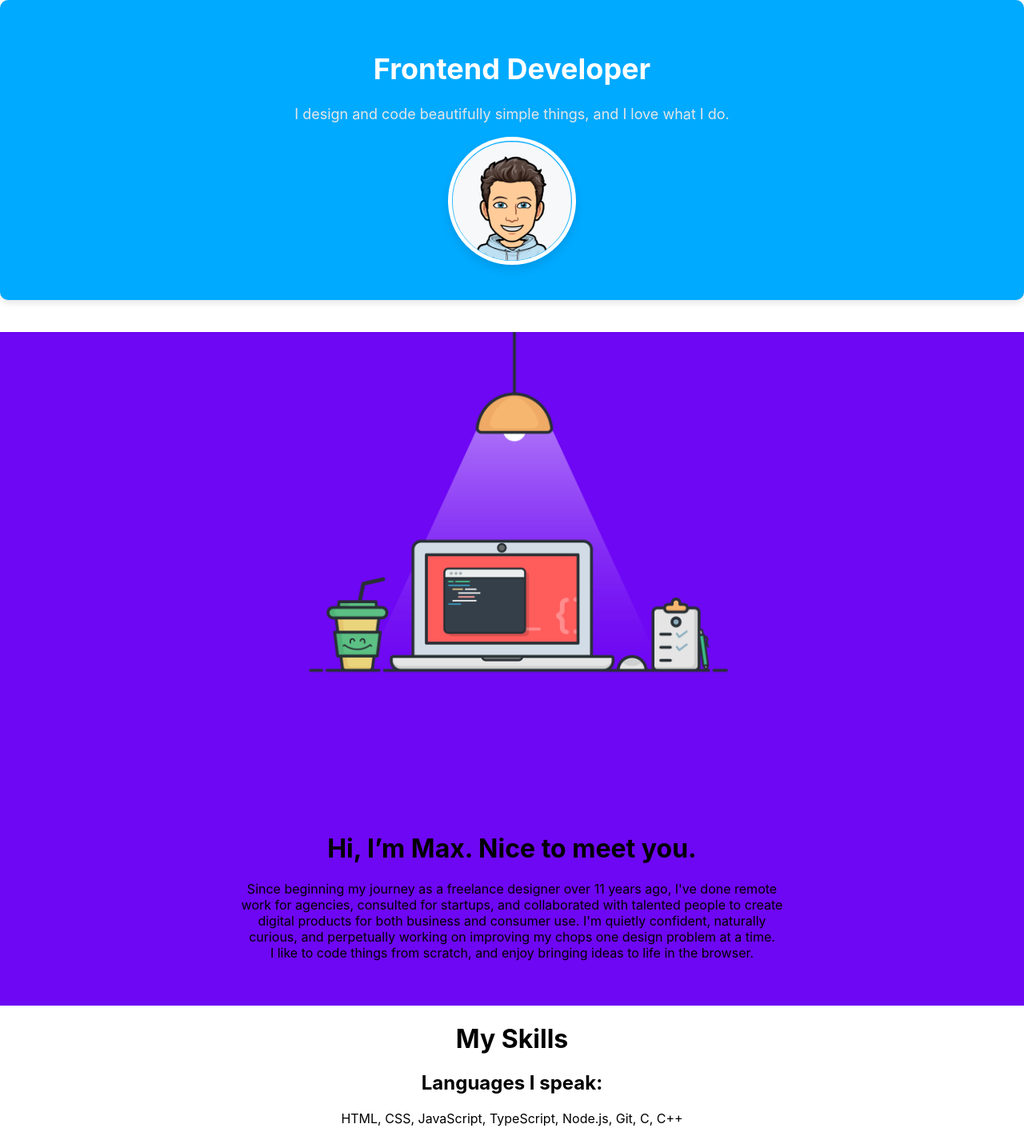
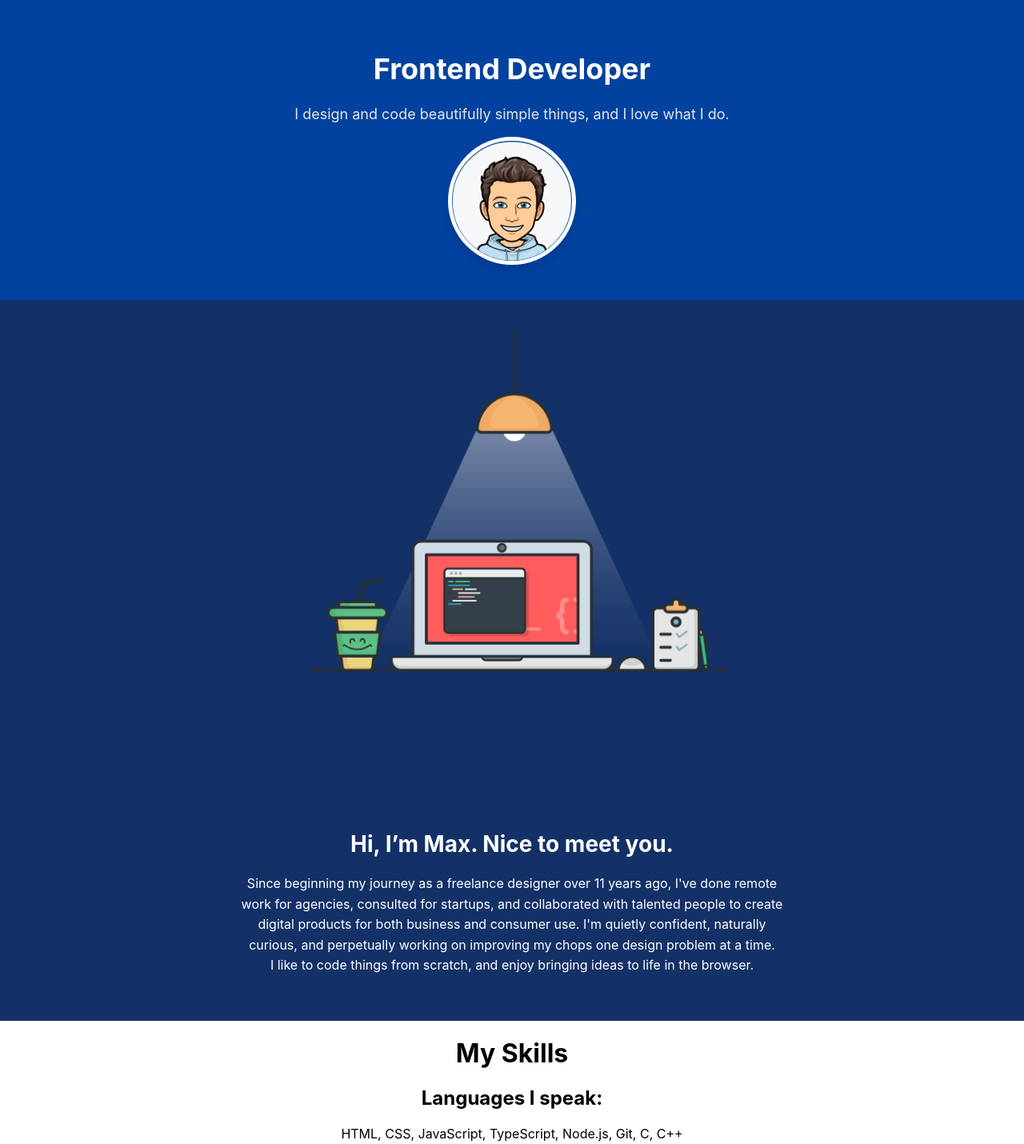
Before and after one commit to Kabadzh0b/portfolio, a React (Create React App) app: page / in a window 1280 px wide. Shown: the top 1430 px of the page at 80% size. Built offline with nearby package versions, Linux system fonts and the light colour scheme.

Commit message:
Information styles

```diff
--- /dev/null
+++ b/src/components/Information/Information.css
@@ -0,0 +1,18 @@
+.BackGroundDarkBlue {
+    background-color: #143167;
+    color: #fff;
+    padding: 40px;
+}
+
+.BackGroundDarkBlue h1 {
+    font-size: 28px;
+    font-weight: bold;
+    text-align: center;
+    margin-bottom: 20px;
+}
+
+.BackGroundDarkBlue p {
+    font-size: 16px;
+    line-height: 1.6;
+    text-align: center;
+}
--- a/src/components/Information/Information.tsx
+++ b/src/components/Information/Information.tsx
@@ -1,10 +1,11 @@
 // @ts-ignore
 import art from "../../images/gummy-coding.png";
 import React from "react";
+import './Information.css';
 
 const Information = () => {
     return (
-        <div className="BackGroundDarkBlue MarginTop5 PaddingBot5">
+        <div className="BackGroundDarkBlue">
             <img className="Art" src={art} alt="cute art"/>
             <h1>Hi, I’m Max. Nice to meet you.</h1>
             <p>Since beginning my journey as a freelance designer over 11 years ago, I've done remote<br/>
--- a/src/components/introduction/Introduction.css
+++ b/src/components/introduction/Introduction.css
@@ -1,7 +1,6 @@
 .Hero {
-    background-color: #00aaff;
+    background-color: #01429f;
     padding: 40px;
-    border-radius: 10px;
     box-shadow: 0 4px 8px rgba(0, 0, 0, 0.1);
 }
 
```
